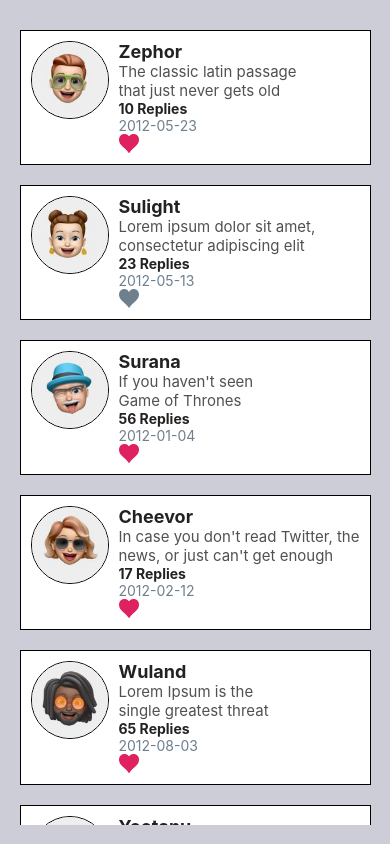
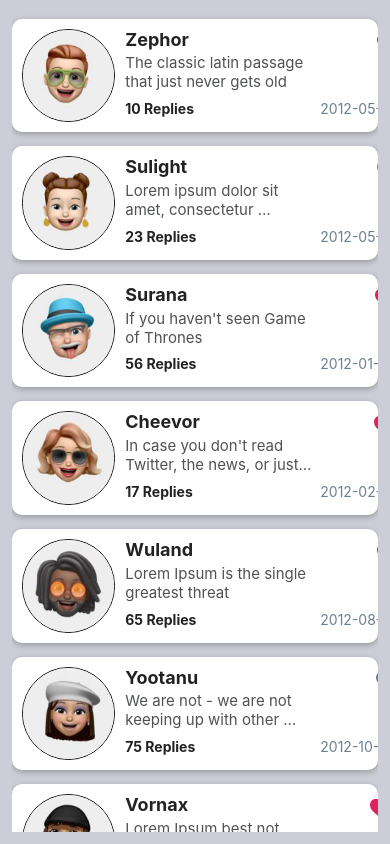
Before and after one commit to NataliaKirik/Chat, a React Native app: screen / in a window 390 px wide. Built offline with nearby package versions, Linux system fonts and the light colour scheme.

Commit message:
change styles

```diff
--- a/App.js
+++ b/App.js
@@ -321,8 +321,8 @@ const App = () => {
 const styles = StyleSheet.create({
   screen: {
     flex: 1,
-    paddingVertical: "5%",
-    paddingHorizontal: "5%",
+    paddingVertical: "3%",
+    paddingHorizontal: "3%",
     backgroundColor: "#cdcdd7",
   },
 
--- a/components/Message.js
+++ b/components/Message.js
@@ -1,40 +1,71 @@
-import React from "react";
+import React, { useEffect, useState } from "react";
 import { Dimensions, Image, StyleSheet, Text, View } from "react-native";
-
-const Screen = Dimensions.get("window");
-const AVATAR_SIZE = Screen.width * 0.2;
 
 
 export const Message = ({ date, like, name, photo, replies, title }) => {
+  const [availableDeviceWidth, setAvailableDeviceWidth] = useState(Dimensions.get("window").width);
+  const [availableDeviceHeight, setAvailableDeviceHeight] = useState(Dimensions.get("window").height);
+
+  useEffect(() => {
+    const updateLayout = () => {
+      setAvailableDeviceWidth(Dimensions.get("window").width);
+      setAvailableDeviceHeight(Dimensions.get("window").height);
+    };
+
+    Dimensions.addEventListener("change", updateLayout);
+    return () => {
+      Dimensions.removeEventListener("change", updateLayout);
+    };
+  });
 
   return (
     <View style={styles.row}>
+
       <View>
-        <Image source={photo} style={styles.avatar} />
+        <Image source={photo} style={{
+          ...styles.avatar,
+          ...{
+            width: availableDeviceWidth * 0.24,
+            height: availableDeviceWidth * 0.24,
+            borderRadius: (availableDeviceWidth * 0.24) / 2,
+          },
+        }} />
       </View>
 
-      <View>
-        <View style={styles.header}>
-          <Text style={styles.name}>{name}</Text>
-          <View style={styles.titleContainer}>
-            <Text style={styles.title} numberOfLines={2}
-                  ellipsizeMode="tail">{title}
-            </Text>
-          </View>
-        </View>
-        <Text style={styles.replies}>{`${replies} Replies`}</Text>
-        <Text style={styles.textDate}>
+      <View style={{ ...styles.mainTitleContainer, width: availableDeviceWidth / 2 }}>
+
+        <Text style={{
+          ...styles.name,
+          fontSize: availableDeviceWidth < 400 ? 18 : 28,
+        }}>{name}</Text>
+        <Text style={{ ...styles.title, fontSize: availableDeviceWidth < 400 ? 15 : 25 }}
+              numberOfLines={2}
+              ellipsizeMode="tail">{title}
+        </Text>
+        <Text
+          style={{ ...styles.replies, fontSize: availableDeviceWidth < 400 ? 14 : 24 }}>
+          {`${replies} Replies`}
+        </Text>
+
+      </View>
+
+      <View style={styles.heartAndDateContainer}>
+        {
+          like ?
+            (<Image
+              style={{ ...styles.heartFilled, width: availableDeviceWidth * 0.06, height: availableDeviceWidth * 0.05 }}
+              resizeMode={"contain"}
+              source={require("../assets/SeekPng.com_heart-png-transparent_155396.png")} />)
+            :
+            (<Image
+              style={{ ...styles.heart, width: availableDeviceWidth * 0.05, height: availableDeviceWidth * 0.05 }}
+              resizeMode={"stretch"}
+              source={require("../assets/unnamed.png")} />)
+        }
+        <Text style={{ ...styles.textDate, fontSize: availableDeviceWidth < 400 ? 14 : 24 }}>
           {date.slice(0, 10)}
         </Text>
-        {like ?
-          (<Image style={styles.heartFilled}
-                  resizeMode={"contain"}
-                  source={require("../assets/SeekPng.com_heart-png-transparent_155396.png")} />)
-          :
-          (<Image style={styles.heart} resizeMode={"contain"} source={require("../assets/unnamed.png")} />)
-        }
       </View>
-
 
     </View>
   );
@@ -42,43 +73,41 @@ export const Message = ({ date, like, name, photo, replies, title }) => {
 
 const styles = StyleSheet.create({
   row: {
-    borderWidth: 1,
     backgroundColor: "white",
-    marginVertical: 10,
+    marginVertical: 7,
     flexDirection: "row",
     padding: 10,
+    justifyContent: "space-around",
+    shadowColor: "black",
+    shadowOffset: { width: 0, height: 2 },
+    shadowRadius: 6,
+    shadowOpacity: 0.26,
+    elevation: 5,
+    borderRadius: 10,
   },
   avatar: {
-    width: AVATAR_SIZE,
-    height: AVATAR_SIZE,
-    borderRadius: AVATAR_SIZE / 2,
     marginRight: 10,
     borderWidth: 1,
   },
+  mainTitleContainer: {
+
+    justifyContent: "space-between",
+  },
   name: {
     fontWeight: "bold",
-    fontSize: 18,
     color: "#222222",
   },
-  titleContainer: {
-    width: "90%",
-    justifyContent: "center",
-  },
   title: {
-    width: "67%",
     paddingRight: 5,
-    fontSize: 15,
     color: "#4f5153",
     textAlign: "left",
   },
   replies: {
     fontWeight: "bold",
-    fontSize: 14,
     color: "#222222",
+    marginVertical: 5,
   },
   heart: {
-    width: 20,
-    height: 20,
     tintColor: "#6e7f8d",
   },
   heartFilled: {
@@ -88,7 +117,12 @@ const styles = StyleSheet.create({
   },
   textDate: {
     color: "#6e7f8d",
-    fontSize: 14,
+
+  },
+  heartAndDateContainer: {
+    justifyContent: "space-between",
+    alignItems: "flex-end",
+    marginVertical: 5,
   },
 
 });
```
